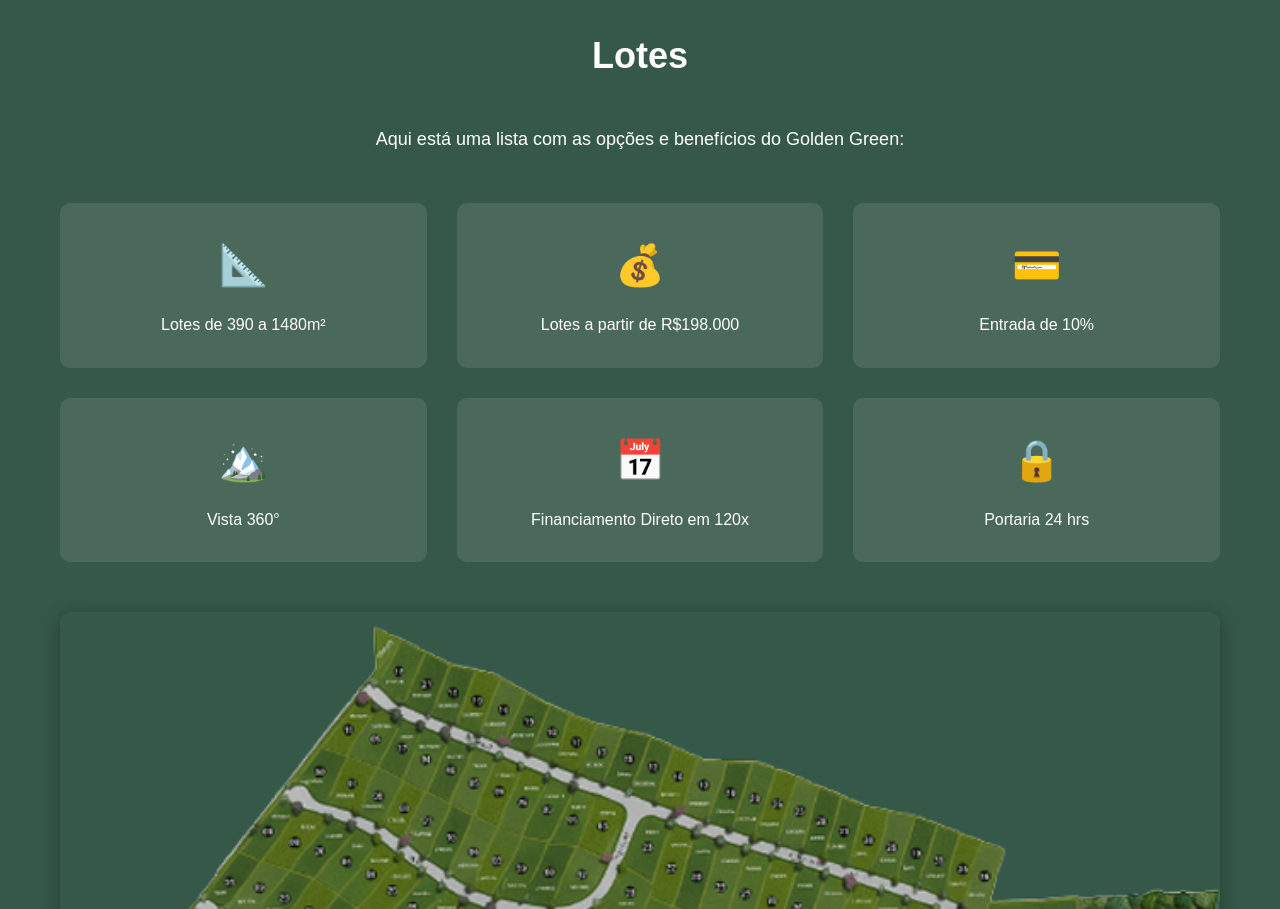
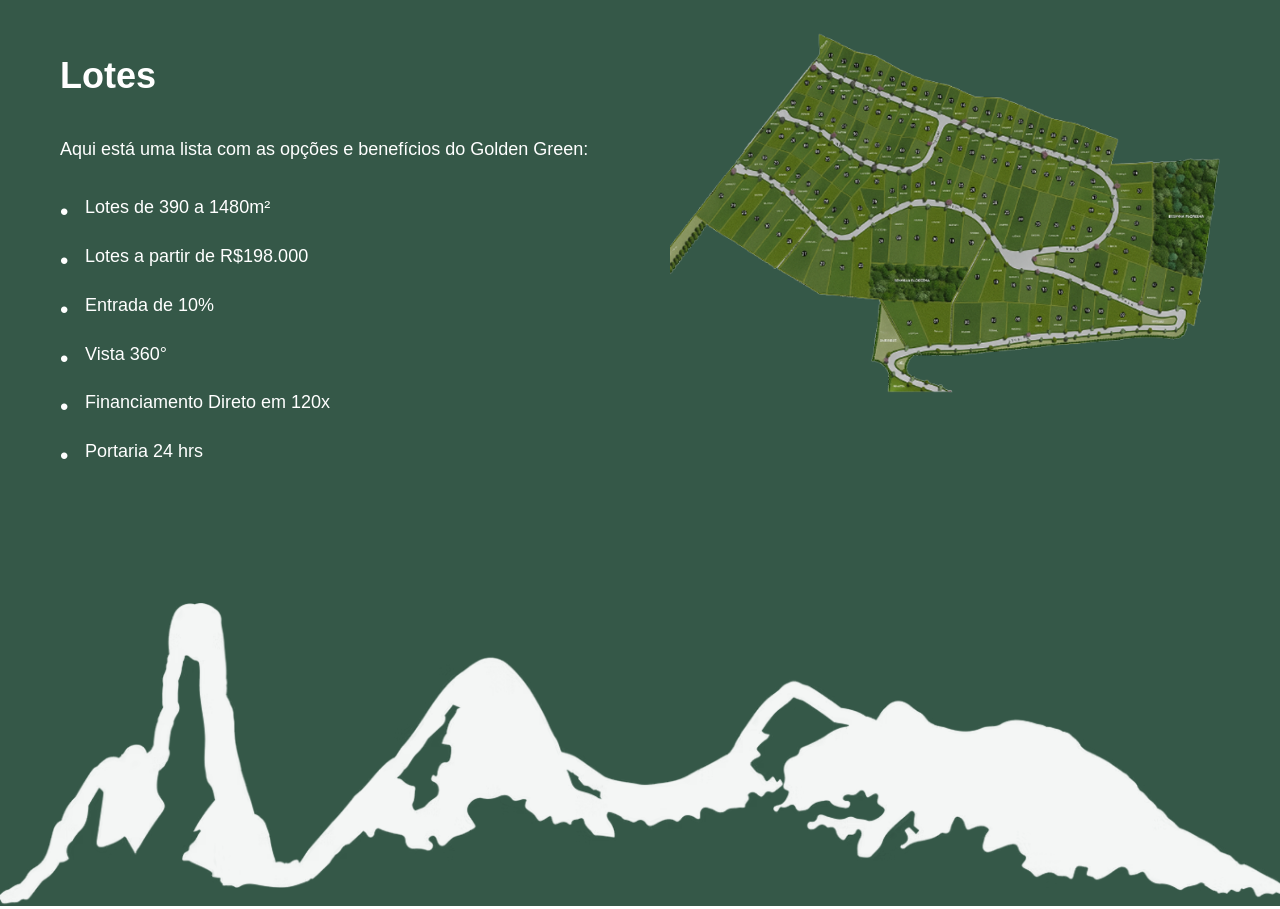
Before and after one commit to danilofariaspereira/golden-green, a plain HTML site: page index.html in a window 1280 px wide. Shown: the part 1520-2429 px from the top of the page. Drawn offline with Linux system fonts and the light colour scheme.

Commit message:
reestruturar seção de lotes com layout lado a lado e adicionar montanha fixa na parte inferior

```diff
--- a/assets/css/styles.css
+++ b/assets/css/styles.css
@@ -310,63 +310,103 @@
 
 /* Seção Lotes */
 .lotes {
-    padding: 80px 0;
+    position: relative;
     background-color: var(--green-dark);
+    color: var(--white);
+    padding: 0;
+    overflow: hidden;
+    min-height: 100vh;
+}
+
+.lotes-container {
+    position: relative;
+    padding: 80px 0 300px;
+    min-height: 100vh;
+}
+
+.lotes-content {
+    display: grid;
+    grid-template-columns: 1fr 1fr;
+    gap: 60px;
+    align-items: start;
+    position: relative;
+    z-index: 2;
+    padding-bottom: 100px;
+}
+
+.lotes-list {
+    padding: 20px 0;
+}
+
+.lotes-title {
+    font-size: 36px;
+    color: var(--white);
+    margin-bottom: 30px;
+    font-weight: bold;
+}
+
+.lotes-intro {
+    font-size: 18px;
+    margin-bottom: 30px;
+    color: var(--white);
+    line-height: 1.6;
+}
+
+.lotes-benefits {
+    list-style: none;
+    padding: 0;
+    margin: 0;
+}
+
+.lote-benefit {
+    font-size: 18px;
+    color: var(--white);
+    margin-bottom: 20px;
+    padding-left: 25px;
+    position: relative;
+    line-height: 1.6;
+}
+
+.lote-benefit::before {
+    content: "•";
+    position: absolute;
+    left: 0;
+    font-size: 24px;
     color: var(--white);
 }
 
-.lotes .section-title {
-    color: var(--white);
+.lotes-map {
+    width: 100%;
+    height: auto;
+    position: relative;
+    z-index: 2;
 }
 
-.lotes-intro {
-    text-align: center;
-    font-size: 18px;
-    margin-bottom: 50px;
-    color: var(--white);
+.lotes-map img {
+    width: 100%;
+    height: auto;
+    display: block;
+    object-fit: contain;
 }
 
-.lotes-grid {
-    display: grid;
-    grid-template-columns: repeat(3, 1fr);
-    gap: 30px;
-    margin-bottom: 50px;
+.lotes-mountain {
+    position: absolute;
+    bottom: 0;
+    left: 0;
+    width: 100%;
+    z-index: 3;
+    pointer-events: none;
+    height: auto;
 }
 
-.lote-item {
-    background-color: rgba(255, 255, 255, 0.1);
-    padding: 30px;
-    border-radius: 10px;
-    text-align: center;
-    transition: transform 0.3s ease, background-color 0.3s ease;
-}
-
-.lote-item:hover {
-    transform: translateY(-5px);
-    background-color: rgba(255, 255, 255, 0.15);
-}
-
-.lote-icon {
-    font-size: 40px;
-    margin-bottom: 15px;
-}
-
-.lote-text {
-    font-size: 16px;
-    font-weight: 500;
-    color: var(--white);
-}
-
-.lotes-image {
-    width: 100%;
-    margin-top: 40px;
-}
-
-.lotes-image img {
+.lotes-mountain img {
     width: 100%;
     height: auto;
-    border-radius: 10px;
-    box-shadow: 0 4px 20px rgba(0, 0, 0, 0.3);
+    max-height: 500px;
+    display: block;
+    object-fit: cover;
+    object-position: bottom;
+    opacity: 0.95;
 }
 
 /* Seção Fotos */
@@ -572,8 +612,17 @@
         font-size: 16px;
     }
 
-    .lotes-grid {
-        grid-template-columns: repeat(2, 1fr);
+    .lotes-content {
+        grid-template-columns: 1fr;
+        gap: 40px;
+    }
+
+    .lotes-map {
+        order: 1;
+    }
+
+    .lotes-list {
+        order: 2;
     }
 
     .footer-content {
@@ -699,8 +748,25 @@
         min-width: 250px;
     }
 
-    .lotes-grid {
+    .lotes-content {
         grid-template-columns: 1fr;
+        gap: 30px;
+    }
+
+    .lotes-title {
+        font-size: 28px;
+    }
+
+    .lotes-intro {
+        font-size: 16px;
+    }
+
+    .lote-benefit {
+        font-size: 16px;
+    }
+
+    .lotes-container {
+        padding: 60px 0 200px;
     }
 
     .footer-content {
--- a/index.html
+++ b/index.html
@@ -74,37 +74,28 @@
 
     <!-- Seção Lotes -->
     <section id="lotes" class="lotes">
-        <div class="container">
-            <h2 class="section-title">Lotes</h2>
-            <p class="lotes-intro">Aqui está uma lista com as opções e benefícios do Golden Green:</p>
-            <div class="lotes-grid">
-                <div class="lote-item">
-                    <div class="lote-icon">📐</div>
-                    <p class="lote-text">Lotes de 390 a 1480m²</p>
-                </div>
-                <div class="lote-item">
-                    <div class="lote-icon">💰</div>
-                    <p class="lote-text">Lotes a partir de R$198.000</p>
-                </div>
-                <div class="lote-item">
-                    <div class="lote-icon">💳</div>
-                    <p class="lote-text">Entrada de 10%</p>
-                </div>
-                <div class="lote-item">
-                    <div class="lote-icon">🏔️</div>
-                    <p class="lote-text">Vista 360°</p>
-                </div>
-                <div class="lote-item">
-                    <div class="lote-icon">📅</div>
-                    <p class="lote-text">Financiamento Direto em 120x</p>
-                </div>
-                <div class="lote-item">
-                    <div class="lote-icon">🔒</div>
-                    <p class="lote-text">Portaria 24 hrs</p>
+        <div class="lotes-container">
+            <div class="container">
+                <div class="lotes-content">
+                    <div class="lotes-list">
+                        <h2 class="lotes-title">Lotes</h2>
+                        <p class="lotes-intro">Aqui está uma lista com as opções e benefícios do Golden Green:</p>
+                        <ul class="lotes-benefits">
+                            <li class="lote-benefit">Lotes de 390 a 1480m²</li>
+                            <li class="lote-benefit">Lotes a partir de R$198.000</li>
+                            <li class="lote-benefit">Entrada de 10%</li>
+                            <li class="lote-benefit">Vista 360°</li>
+                            <li class="lote-benefit">Financiamento Direto em 120x</li>
+                            <li class="lote-benefit">Portaria 24 hrs</li>
+                        </ul>
+                    </div>
+                    <div class="lotes-map">
+                        <img src="assets/images/lotes.png" alt="Mapa de Lotes Golden Green">
+                    </div>
                 </div>
             </div>
-            <div class="lotes-image">
-                <img src="assets/images/lotes.png" alt="Lotes Golden Green">
+            <div class="lotes-mountain">
+                <img src="assets/images/dedo-de-deus-branco.png" alt="Dedo de Deus">
             </div>
         </div>
     </section>
```
